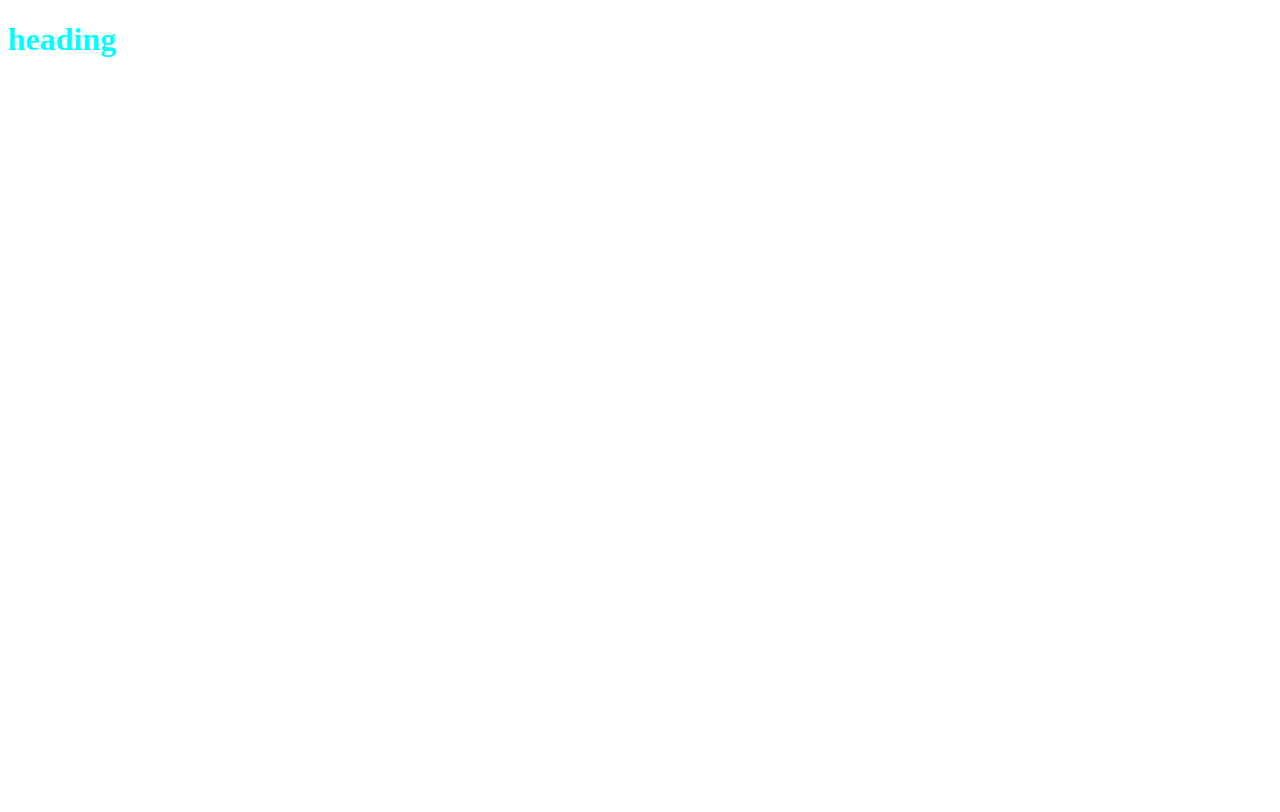
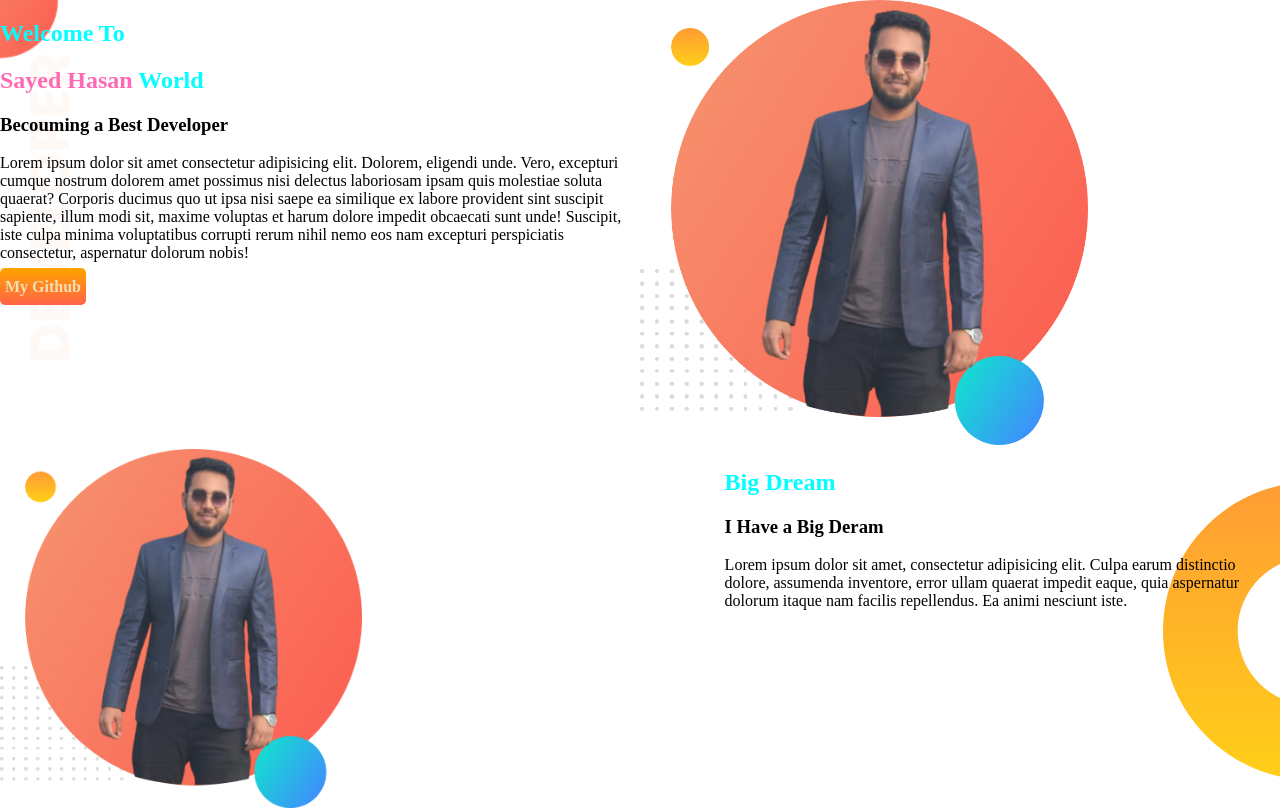
Before and after one commit to sayedhasan019283/prectise-for-assingment, a plain HTML site: page index.html in a window 1280 px wide. Drawn offline with Linux system fonts and the light colour scheme.

Commit message:
adding code

```diff
--- a/index.html
+++ b/index.html
@@ -10,7 +10,34 @@
 </head>
 
 <body>
-    <h1>heading</h1>
+    <section class="display-flex top-banner">
+        <div class="half-for-showing">
+            <h1>Welcome To</h1>
+            <h1><span>Sayed Hasan</span> World</h1>
+            <h3>Becouming a Best Developer</h3>
+            <p>Lorem ipsum dolor sit amet consectetur adipisicing elit. Dolorem, eligendi unde. Vero, excepturi cumque
+                nostrum dolorem amet possimus nisi delectus laboriosam ipsam quis molestiae soluta quaerat? Corporis
+                ducimus quo ut ipsa nisi saepe ea similique ex labore provident sint suscipit sapiente, illum modi sit,
+                maxime voluptas et harum dolore impedit obcaecati sunt unde! Suscipit, iste culpa minima voluptatibus
+                corrupti rerum nihil nemo eos nam excepturi perspiciatis consectetur, aspernatur dolorum nobis!</p>
+            <a class="st-sec-button" target="-blank" href="https://github.com/">My Github</a>
+        </div>
+        <div class="half-for-showing">
+            <img src="img/my-bg.png" alt="">
+        </div>
+    </section>
+    <section class="display-flex secound-banner">
+        <div>
+            <img class="half-for-showing" src="img/my-bg.png" alt="">
+        </div>
+        <div class="half-for-showing">
+            <h1>Big Dream</h1>
+            <h3>I Have a Big Deram</h3>
+            <p>Lorem ipsum dolor sit amet, consectetur adipisicing elit. Culpa earum distinctio dolore, assumenda
+                inventore, error ullam quaerat impedit eaque, quia aspernatur dolorum itaque nam facilis repellendus. Ea
+                animi nesciunt iste.</p>
+        </div>
+    </section>
 </body>
 
 </html>
--- a/style.css
+++ b/style.css
@@ -1,3 +1,35 @@
+body{
+    margin: 0% auto;
+}
 h1{
     color: aqua;
 }
+span{
+    color: hotpink;
+}
+.st-sec-button{
+    text-decoration: none;
+    background-image: linear-gradient(orange, tomato);
+    padding: 10px 5px;
+    border-radius: 5px;
+    color: wheat;
+    font-weight: 700;
+}
+.display-flex{
+    display: flex;
+}
+.half-for-showing{
+    width: 50%;
+}
+.top-banner{
+    background-image: url(img/top-banner.png);
+    background-repeat: no-repeat;
+}
+.half-for-showing img{
+width: 70%;
+}
+.secound-banner{
+    background-image: url(img/dream-bg.png);
+    background-repeat: no-repeat;
+    background-position: right;
+}
```
Also changed, not shown: img/dream-bg.png (added), img/my-bg.png (added), img/top-banner.png (added).
